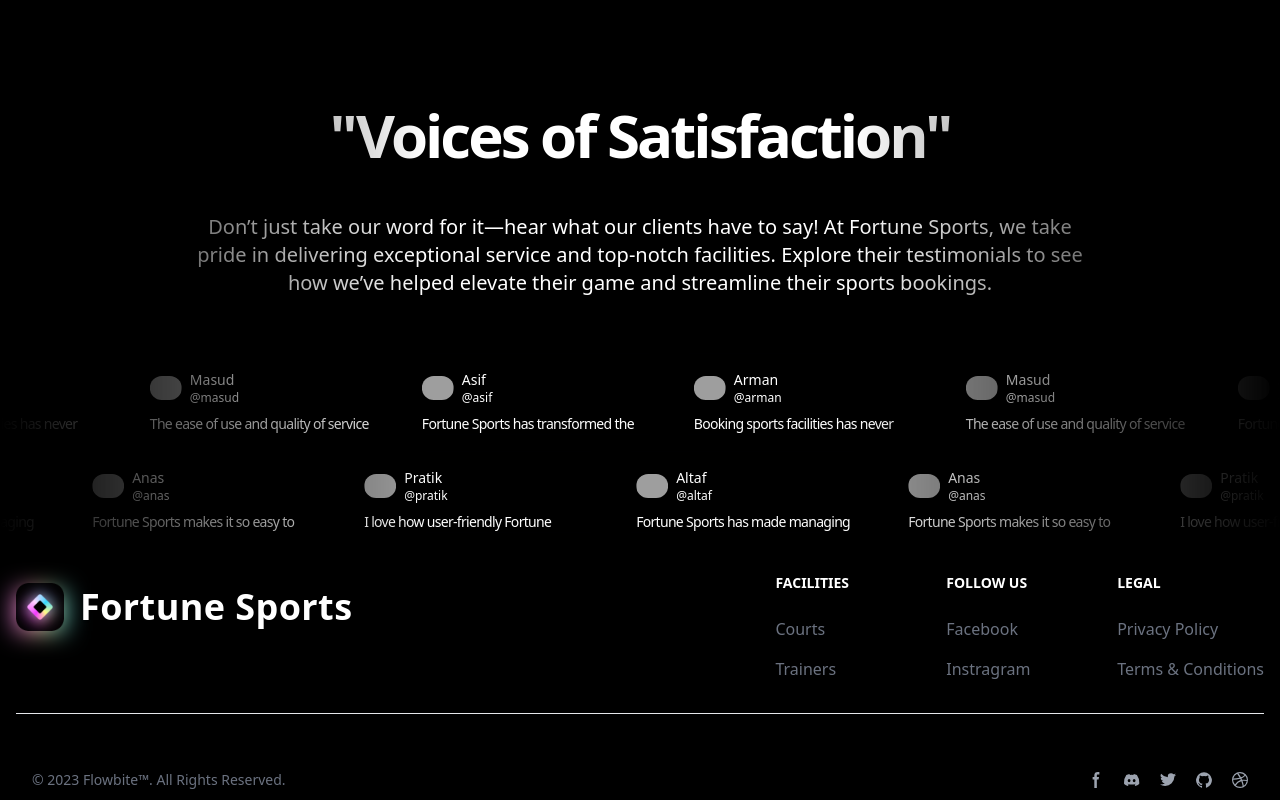
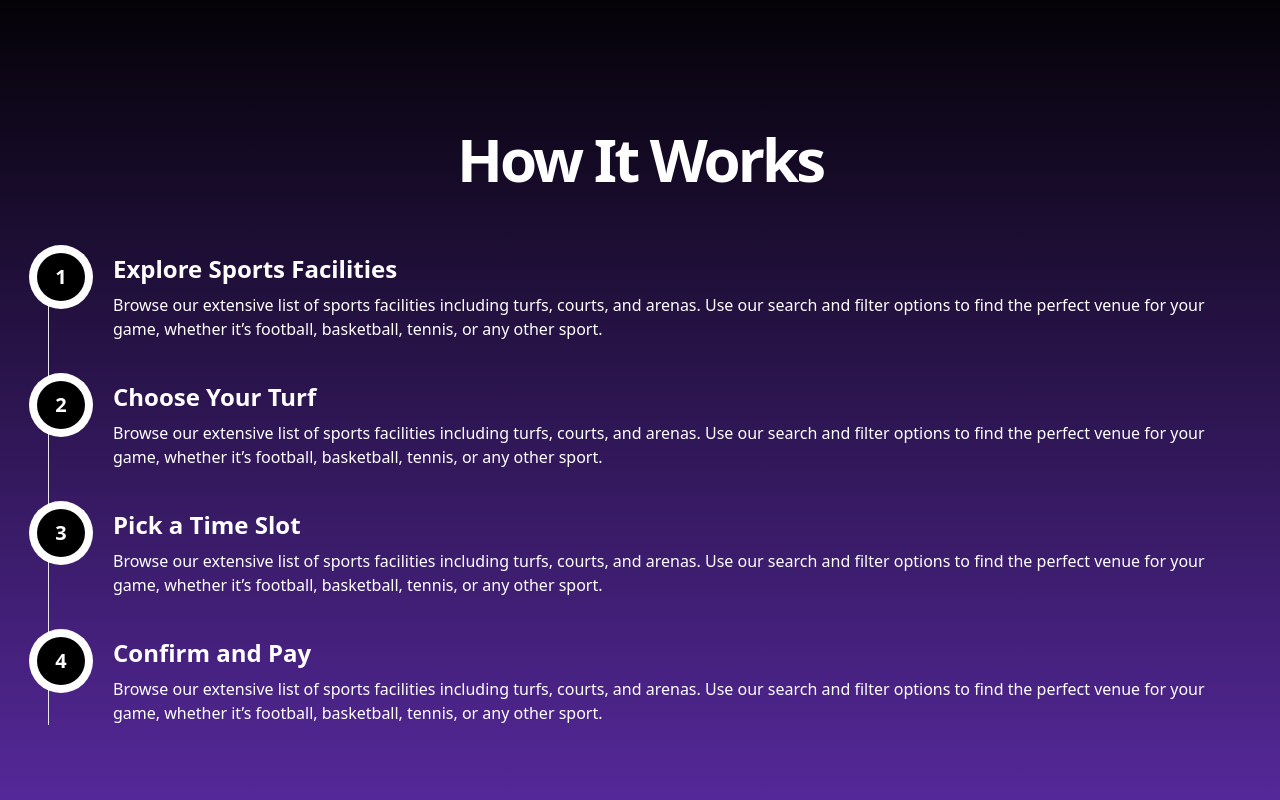
Before and after one commit to AsifAhmedSahil/Fortune-Sports---Sports-Facility-Booking-Platform---React-Tailwind-Magic-UI--Typescript, a React (Vite) app: page / in a window 1280 px wide. Shown: the part 1600-2400 px from the top of the page. Built offline with nearby package versions, Linux system fonts and the light colour scheme; grey boxes are pictures that could not be loaded.

Commit message:
How it works section design

```diff
--- a/src/components/Testimonial.tsx
+++ b/src/components/Testimonial.tsx
@@ -80,7 +80,8 @@ const ReviewCard = ({
 
 export function Testimonial() {
   return (
-    <div className="relative flex h-[500px] w-full flex-col items-center justify-center overflow-hidden   bg-background md:shadow-xl bg-black text-white ">
+    <div >
+        <div className="relative flex h-[500px] w-full flex-col items-center justify-center overflow-hidden   bg-background md:shadow-xl bg-black text-white ">
       <div>
         <h1 className="text-center font-bold text-3xl md:text-5xl lg:text-6xl sm:text-6xl tracking-tighter mt-16">
           "Voices of Satisfaction"
@@ -113,5 +114,6 @@ export function Testimonial() {
       <div className="pointer-events-none absolute inset-y-0 left-0 w-1/3 bg-gradient-to-r from-white/10 lg:from-black dark:from-background"></div>
       <div className="pointer-events-none absolute inset-y-0 right-0 w-1/3 bg-gradient-to-l from-white/10 lg:from-black dark:from-background"></div>
     </div>
+    </div>
   );
 }
--- a/src/pages/Components/FeaturedFacilities.tsx
+++ b/src/pages/Components/FeaturedFacilities.tsx
@@ -29,7 +29,7 @@ const featuredFacilities = [
 
 const FeaturedFacilities = () => {
   return (
-    <section className="py-12 bg-black text-white">
+    <section className="py-2 bg-black text-white">
       <div className="container mx-auto px-4">
         <h2 className="text-3xl  font-semibold mb-8 text-center text-white mt-8 "><SparklesTextDemo/></h2>
         <p className="text-xl lg:text-2xl text-center text-white/70 pb-8 max-w-5xl mx-auto">Advanced sports venues offer the latest facilities, dynamic and unique environments for enhanced your performance.</p>
--- a/src/pages/Components/HowItWorks.tsx
+++ b/src/pages/Components/HowItWorks.tsx
@@ -1,46 +1,68 @@
-
-
 const HowItWorks = () => {
   return (
-    <section className="relative py-16 bg-gray-100">
-      <div className="container mx-auto text-center">
-        <h2 className="text-3xl font-bold mb-8">How It Works</h2>
-        <div className="relative">
-          {/* Road line */}
-          <div className="absolute inset-0 flex items-center justify-center">
-            <div className="w-full h-1 bg-gray-300"></div>
-          </div>
-          {/* Steps */}
-          <div className="relative flex flex-col items-center lg:flex-row lg:justify-between lg:space-x-8">
-            {/* Step 1 */}
-            <div className="flex flex-col items-center w-full lg:w-1/3 mb-8 lg:mb-0">
-              <div className="w-12 h-12 bg-blue-500 text-white rounded-full flex items-center justify-center mb-4">1</div>
-              <div className="bg-white shadow-md rounded-lg p-6 w-64 text-center">
-                <h3 className="text-xl font-semibold mb-4">Step 1</h3>
-                <p className="text-gray-700">Sign up and create an account with Fortune Sports.</p>
-              </div>
-            </div>
-            {/* Step 2 */}
-            <div className="flex flex-col items-center w-full lg:w-1/3 mb-8 lg:mb-0">
-              <div className="w-12 h-12 bg-blue-500 text-white rounded-full flex items-center justify-center mb-4">2</div>
-              <div className="bg-white shadow-md rounded-lg p-6 w-64 text-center">
-                <h3 className="text-xl font-semibold mb-4">Step 2</h3>
-                <p className="text-gray-700">Browse available sports facilities and select your preferred one.</p>
-              </div>
-            </div>
-            {/* Step 3 */}
-            <div className="flex flex-col items-center w-full lg:w-1/3 mb-8 lg:mb-0">
-              <div className="w-12 h-12 bg-blue-500 text-white rounded-full flex items-center justify-center mb-4">3</div>
-              <div className="bg-white shadow-md rounded-lg p-6 w-64 text-center">
-                <h3 className="text-xl font-semibold mb-4">Step 3</h3>
-                <p className="text-gray-700">Book your facility and enjoy your game!</p>
-              </div>
-            </div>
-          </div>
-        </div>
+    <div className="bg-black text-white bg-gradient-to-b from-black to-[#5D2CA8] py-24 sm:py-[72px]">
+      <div className="max-w-7xl mx-auto p-12 ">
+        <h1 className="text-center font-bold text-3xl md:text-5xl lg:text-6xl sm:text-6xl tracking-tighter mt-12 mb-16">
+          How It Works
+        </h1>
+        <ol className="relative border-s border-gray-200 dark:border-gray-700">
+          <li className="mb-10 ms-6">
+            <span className="absolute flex items-center justify-center w-12 h-12 bg-black rounded-full -start-3 ring-8 ring-white dark:ring-gray-900 dark:bg-blue-900 text-xl font-bold">
+              1
+            </span>
+
+            <time className="block mb-2 ml-10 text-xl lg:text-2xl font-semibold leading-none text-white dark:text-white">
+            Explore Sports Facilities
+            </time>
+            <p className="mb-4 ml-10 text-base font-normal text-white dark:text-white">
+            Browse our extensive list of sports facilities including turfs, courts, and arenas. Use our search and filter options to find the perfect venue for your game, whether it’s football, basketball, tennis, or any other sport.
+            </p>
+
+          </li>
+          <li className="mb-10 ms-6">
+            <span className="absolute flex items-center justify-center w-12 h-12 bg-black rounded-full -start-3 ring-8 ring-white dark:ring-gray-900 dark:bg-blue-900 text-xl font-bold">
+              2
+            </span>
+
+            <time className="block mb-2 ml-10 text-xl lg:text-2xl font-semibold leading-none text-white dark:text-white">
+            Choose Your Turf
+            </time>
+            <p className="mb-4 ml-10 text-base font-normal text-white dark:text-white">
+            Browse our extensive list of sports facilities including turfs, courts, and arenas. Use our search and filter options to find the perfect venue for your game, whether it’s football, basketball, tennis, or any other sport.
+            </p>
+
+          </li>
+          <li className="mb-10 ms-6">
+            <span className="absolute flex items-center justify-center w-12 h-12 bg-black rounded-full -start-3 ring-8 ring-white dark:ring-gray-900 dark:bg-blue-900 text-xl font-bold">
+              3
+            </span>
+
+            <time className="block mb-2 ml-10 text-xl lg:text-2xl font-semibold leading-none text-white dark:text-white">
+            Pick a Time Slot
+            </time>
+            <p className="mb-4 ml-10 text-base font-normal text-white dark:text-white">
+            Browse our extensive list of sports facilities including turfs, courts, and arenas. Use our search and filter options to find the perfect venue for your game, whether it’s football, basketball, tennis, or any other sport.
+            </p>
+
+          </li>
+          <li className="mb-10 ms-6">
+            <span className="absolute flex items-center justify-center w-12 h-12 bg-black rounded-full -start-3 ring-8 ring-white dark:ring-gray-900 dark:bg-blue-900 text-xl font-bold">
+              4
+            </span>
+
+            <time className="block mb-2 ml-10 text-xl lg:text-2xl font-semibold leading-none text-white dark:text-white">
+            Confirm and Pay
+            </time>
+            <p className="mb-4 ml-10 text-base font-normal text-white dark:text-white">
+            Browse our extensive list of sports facilities including turfs, courts, and arenas. Use our search and filter options to find the perfect venue for your game, whether it’s football, basketball, tennis, or any other sport.
+            </p>
+
+          </li>
+
+        </ol>
       </div>
-    </section>
-  )
-}
+    </div>
+  );
+};
 
-export default HowItWorks
+export default HowItWorks;
--- a/src/pages/Home/Home.tsx
+++ b/src/pages/Home/Home.tsx
@@ -1,6 +1,7 @@
 import { Testimonial } from "@/components/Testimonial"
 import Banner from "../Components/Banner"
 import FeaturedFacilities from "../Components/FeaturedFacilities"
+import HowItWorks from "../Components/HowItWorks"
 
 
 
@@ -9,6 +10,7 @@ const Home = () => {
     <>
     <Banner/>
    <FeaturedFacilities/>
+    <HowItWorks/>
     <Testimonial/>
     </>
   )
```
